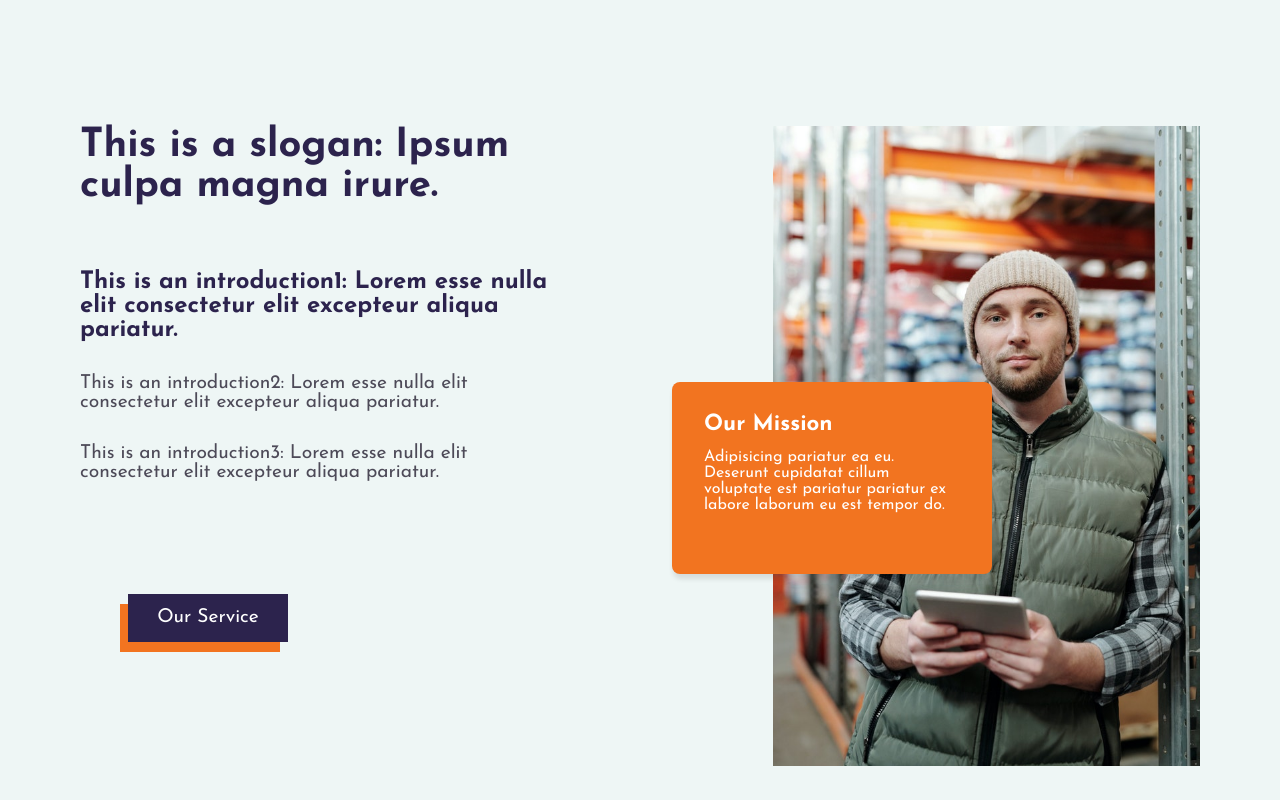
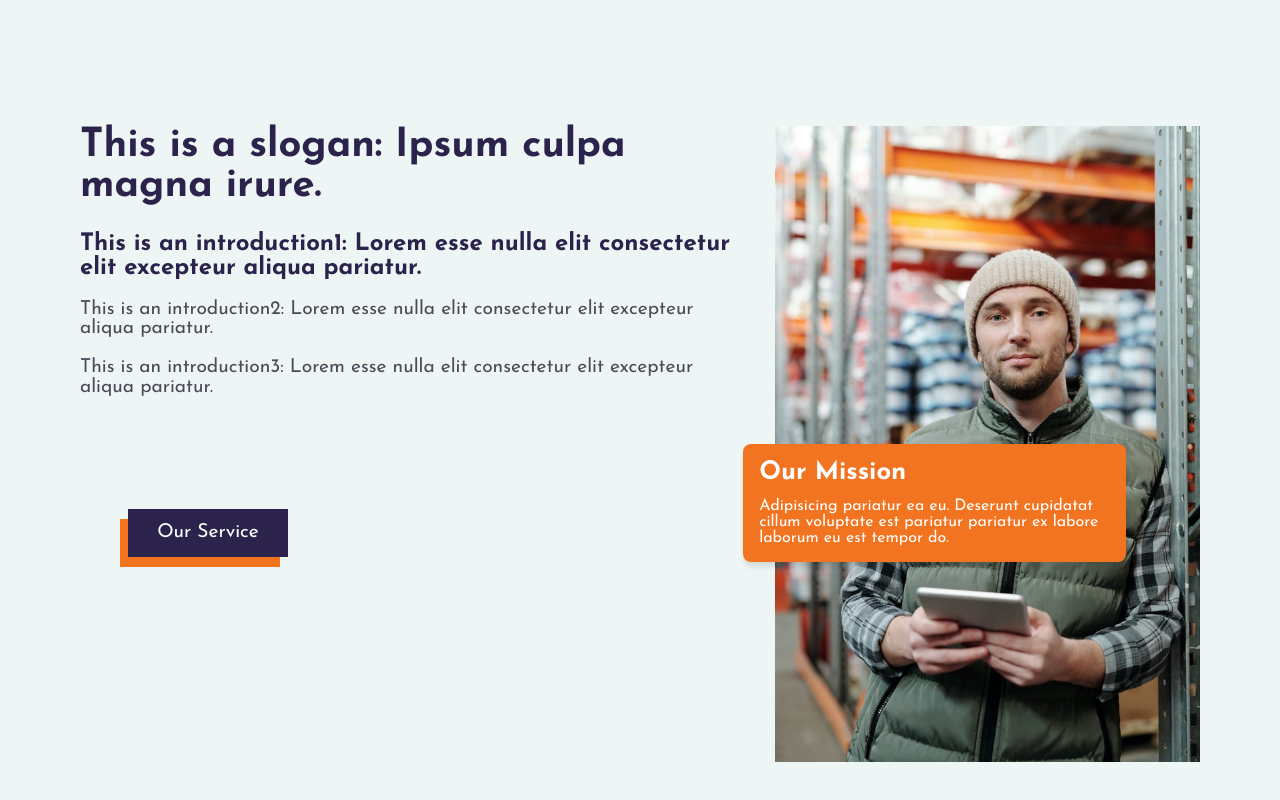
Before and after one commit to thpham1997/hvac_page, a React (Create React App) app: page / in a window 1280 px wide. Shown: the part 740-1540 px from the top of the page. Built offline with nearby package versions, Linux system fonts and the light colour scheme; no server answers.

Commit message:
Adding reposive design for mainPage-not done

```diff
--- a/src/component/Mainpage/Mainpage.js
+++ b/src/component/Mainpage/Mainpage.js
@@ -9,7 +9,6 @@ const Mainpage = () => {
   return (
     <div className='mainPage'>
       <Backgroundheader class='mainPage__bgImage' header='HVAC Group-Working for The Best'/>
-      {/* <Topicshortcut class='mainPage__topicShortcut'/> */}
       <Introduce parentName='mainPage'></Introduce>
       <OurWork parentName='mainPage'></OurWork>
       <Members parentName='mainPage'></Members>
--- a/src/component/Mainpage/_mainpage.scss
+++ b/src/component/Mainpage/_mainpage.scss
@@ -32,74 +32,32 @@
     }
   }
 
-  &__topicShortcut {
-    display: grid;
-    grid-template-columns: repeat(1, 1fr);
-    row-gap: 2rem;
-    margin-top: 2rem;
-    place-items: center;
-    .shortcut {
-      display: grid;
-      grid-template-columns: 1fr 2fr;
-      column-gap: 1rem;
-      background-color: rgba(0, 0, 0, 0.1);
-      border-radius: 1rem;
-      box-shadow: 1px 1px 5px 1px rgba(0, 0, 0, 0.1);
-      width: 45rem;
-      height: 15rem;
-      overflow: hidden;
-      img {
-        background-repeat: no-repeat;
-        background-position: center;
-        background-size: cover;
-        width: 14rem;
-        height: inherit;
-      }
-      a {
-        padding: 0.5rem;
-        text-decoration: none;
-        color: black;
-        display: grid;
-        grid-template-rows: 3fr 7fr;
-        h1 {
-          text-decoration: underline;
-          font-size: 1.3rem;
-          font-family: "Varela Round", sans-serif;
-          &::first-letter {
-            font-size: 3rem;
-            font-weight: bold;
-          }
-        }
-        p {
-          color: hsl(0, 0%, 30%);
-          font-size: 1.1rem;
-        }
-      }
-    }
-  }
-
   &__intro {
-    display: grid;
-    grid-template-columns: repeat(2, 1fr);
-    column-gap: 10rem;
+    // display: grid;
+    // grid-template-columns: repeat(2, 1fr);
+    // column-gap: 10rem;
+    display: flex;
+    flex-direction: row;
+    column-gap: 2rem;
     padding: 0rem 5rem;
     margin-top: 20vh;
   }
   &__introText {
-    width: 100%;
+    // width: 100%;
+    flex-grow: 2;
     & h2 {
-      font-size: 2.5rem;
+      font-size: max(2.5rem,2vw);
       font-weight: bolder;
       color: #2c234d;
     }
     & p {
-      font-size: 1.2rem;
-      margin-top: 2rem;
+      font-size: max(1.2rem,1vw);
+      margin-top: 3%;
       color: #4d4a58;
     }
     & p:nth-child(2) {
-      font-size: 1.5rem;
-      margin-top: 4rem;
+      font-size: max(1.5rem,1vw);
+      margin-top: 4%;
       font-weight: bold;
       color: #2c234d;
     }
@@ -132,10 +90,12 @@
     }
   }
   &__introImg {
+    display: block;
+    position: relative;
     & > img {
       display: block;
-      // width: 70%;
-      height: 80vh;
+      width: 100%;
+      // height: max(80%, 40rem);
       object-fit: cover;
       z-index: 0;
       margin-left: auto;
@@ -146,20 +106,22 @@
     background-color: $mainColor;
     color: #fff;
     position: absolute;
+    display: block;
     z-index: 1;
-    width: 20rem;
-    height: 12rem;
-    transform: translate(-15%, -200%);
-    padding: 2rem;
+    width: 90%;
+    // height: 7%;
+    top: 50%;
+    left: -2rem;
+    padding: 1rem;
     border-radius: 0.5rem;
     box-shadow: 1px 5px 5px rgba(0, 0, 0, 0.1);
     & > h2 {
-      font-size: 1.4rem;
+      font-size: max(1.4rem, 2vw);
       font-weight: bold;
     }
     & > p {
       margin-top: 0.8rem;
-      font-size: 1rem;
+      font-size: max(1rem, 1vw);
     }
   }
 
@@ -313,7 +275,7 @@
     & .singleMember {
       z-index: 0;
       position: relative;
-      &__img{
+      &__img {
         overflow: hidden;
       }
       & img {
@@ -321,7 +283,7 @@
         object-fit: cover;
         transition: all ease-out 0.4s;
       }
-      & img:hover{
+      & img:hover {
         transform: rotate(1deg) scale(1.1);
       }
 
@@ -342,3 +304,23 @@
     }
   }
 }
+
+@media screen and (max-width: 640px) {
+  .mainPage {
+    &__intro {
+      padding: 0.5rem;
+      flex-direction: column;
+      row-gap: 3rem;
+    }
+    &__introImg {
+      & > img {
+        height: 60vh;
+      }
+    }
+
+    &__introCard {
+      left: 2rem;
+      width: 90%;
+    }
+  }
+}
```
